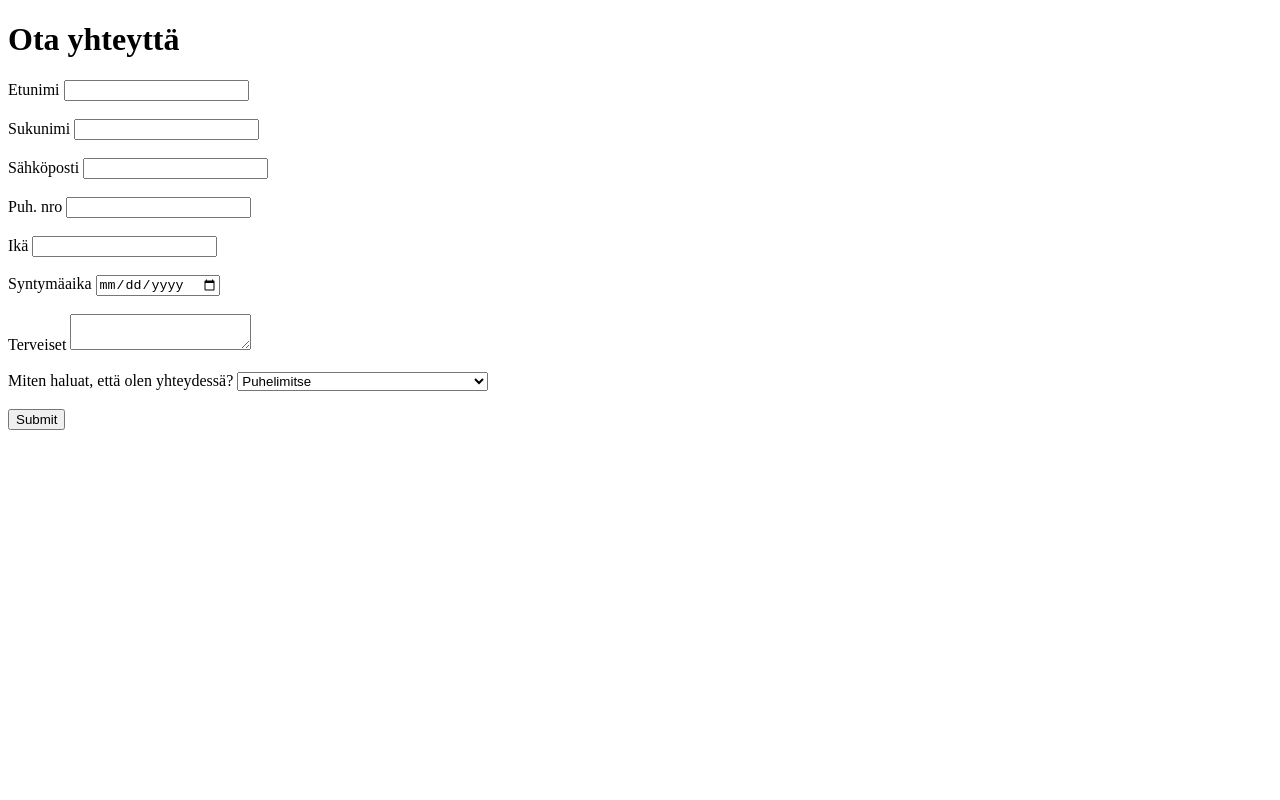
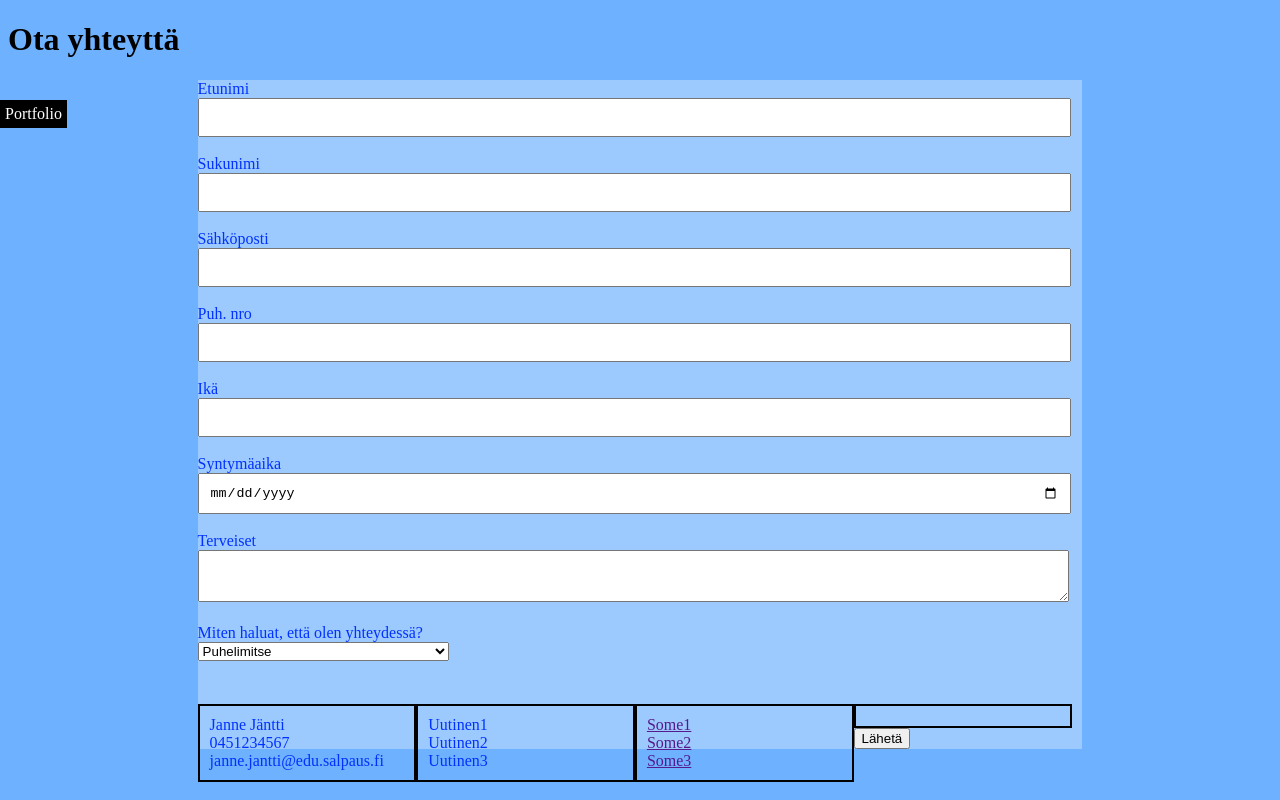
Before and after one commit to jannejantti/koodia, a plain HTML site: page otayhteytta.html in a window 1280 px wide. Drawn offline with Linux system fonts and the light colour scheme.

Commit message:
20201103

```diff
--- a/otayhteytta.html
+++ b/otayhteytta.html
@@ -2,10 +2,13 @@
 <html>
   <head>
     <title>Ota yhteyttä</title>
+    <link rel="stylesheet" type="text/css" href="otayhteyttatyyli.css">
   </head>
   <body>
       <h1>Ota yhteyttä</h1>
-      <FORM action="" method="">
+  <div class="keskidiv"
+    <div class="divkeski">
+      <FORM class="yhteydenotto">
         <label>Etunimi</label>
         <input type="text"><br><br>
         <label>Sukunimi</label>
@@ -20,14 +23,39 @@
         <input type="date"><br><br>
         <label>Terveiset</label>
         <textarea></textarea><br><br>
-      <label>Miten haluat, että olen yhteydessä?
+        <label>Miten haluat, että olen yhteydessä? <br>
         <select>
          <option value="Puhelimitse">Puhelimitse</option>
          <option value="Sähköpostitse">Sähköpostitse</option>
          <option value="En halua, että minuun otetaan yhteyttä">En halua, että minuun otetaan yhteyttä</option>
         </select>
         <br><br>
-      <input type="submit">
+
        </form>
+
+
+      <a class="Liikkuva navigaatio" a href="portfolio.html">Portfolio</a>
+
+        <div class="divi4 divii">
+        Janne Jäntti<br>
+        0451234567<br>
+        janne.jantti@edu.salpaus.fi
+        </div>
+        </ul>
+        <div class="divi4 divii">
+          Uutinen1<br>
+          Uutinen2<br>
+          Uutinen3<br>
+        </div>
+        <div class="divi4 divii">
+        <a href="">Some1</a>  <br>
+        <a href="">Some2</a>  <br>
+        <a href="">Some3</a>  <br>
+        </div>
+        <div class="divi4 divii">
+        </div>
+        <input class="nappula" type="submit" value="Lähetä">
+      </div>
+    </div>
   </body>
 </html>
--- /dev/null
+++ b/otayhteyttatyyli.css
@@ -0,0 +1,46 @@
+.navigaatio{
+  position: fixed;
+  top: 100px;
+  left: 0px;
+  background-color: #000000;
+  color: #FFFFFF;
+  padding: 5px;
+  border: none;
+  text-decoration: none;
+}
+
+.navigaatio:hover{
+  background-color: #FF0000;
+}
+
+.navigaatio:active{
+  background-color: #FFFFFF;
+}
+
+body{
+  background-color: #6EB1FF;
+}
+
+.divi4{
+  float: left;
+  width: 22%;
+  border: 2px solid black;
+  padding: 10px;
+
+  margin-top: 25px;
+}
+
+.keskidiv{
+  width: 70%;
+  margin: auto;
+  background-color: #9DCAFE;
+  color: #0031FF;
+}
+
+.yhteydenotto label{
+  display: block;
+}
+.yhteydenotto input[type="text"], yhteydenotto input[type="email"],.yhteydenotto textarea, .yhteydenotto input[type="number"], .yhteydenotto input[type="email"], .yhteydenotto input[type="date"]{
+  padding: 10px;
+  width: 96%;
+}
--- /dev/null
+++ b/portfoliotyyli.css
@@ -0,0 +1,26 @@
+.navigaatio{
+  position: fixed;
+  top: 100px;
+  left: 0px;
+  background-color: #000000;
+  color: #FFFFFF;
+  padding: 5px;
+  border: none;
+  text-decoration: none;
+}
+.navigaatio:hover{
+  background-color: #FF0000;
+}
+.navigaatio:active{
+  background-color: #FFFFFF;
+}
+
+.opinnot{
+  border: 1px #166807 solid;
+  padding: 20px;
+  border-radius: 20px;
+}
+
+.tiedot{
+  background-image: url("taustakuvadiv.jpg");
+}
```
Also changed, not shown: portfolio.html (+7 -0 lines), logo.jpg (added), taustakuvadiv.jpg (added). Lines whose indentation alone changed are shown as unchanged.
